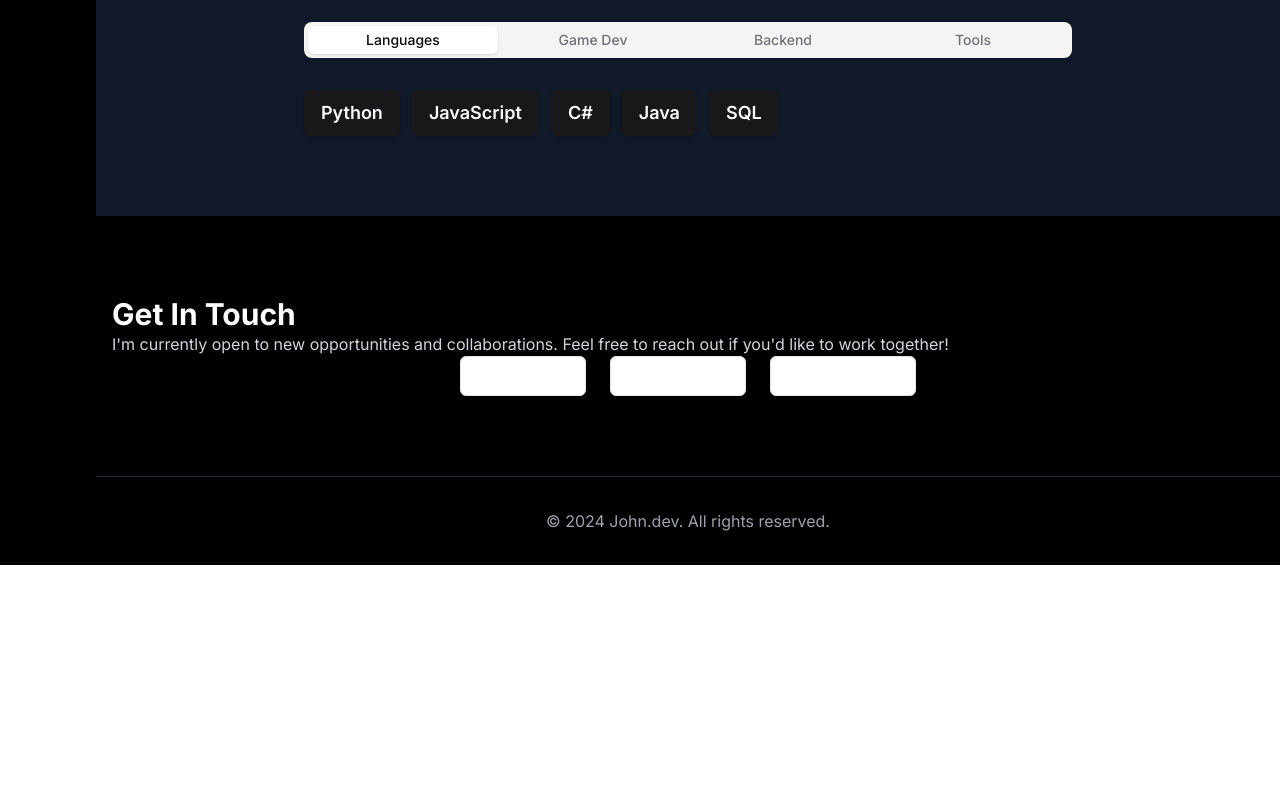
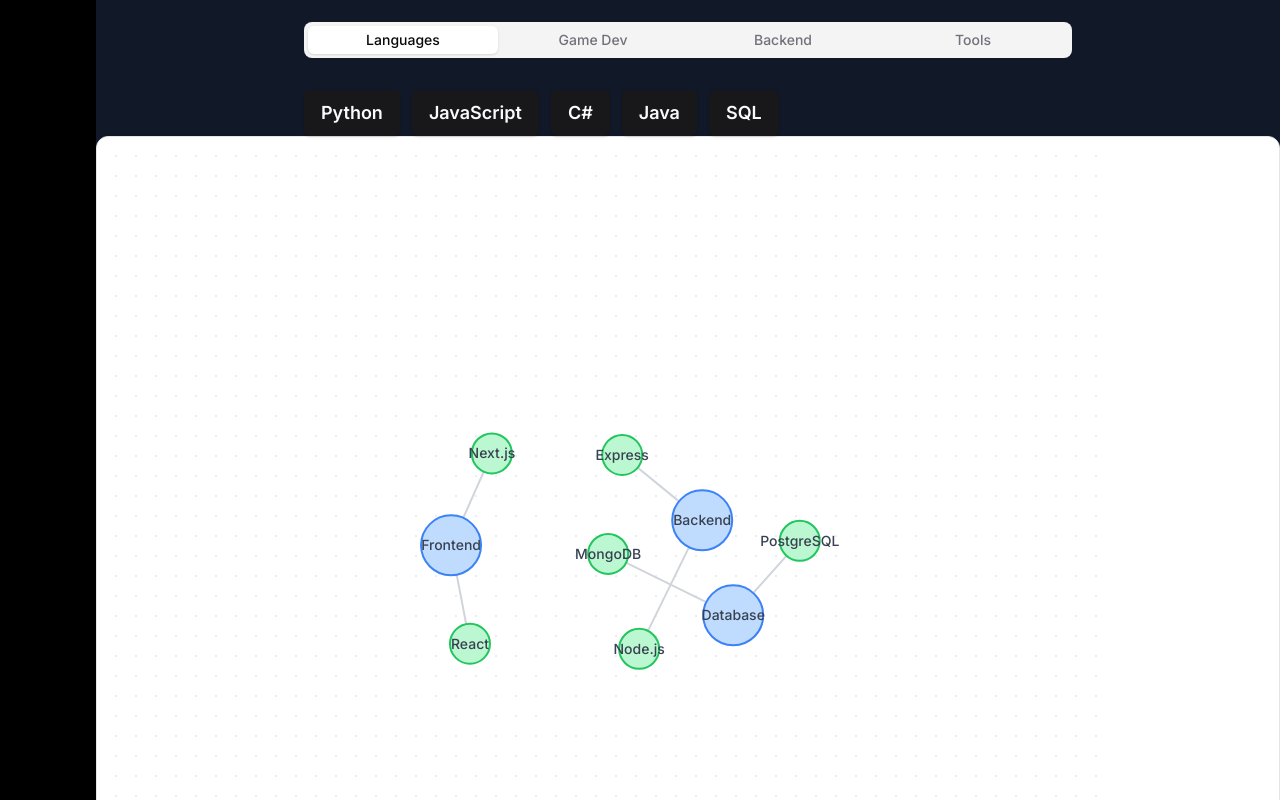
Before and after one commit to Maski0/maski, a Next.js app: page / in a window 1280 px wide. Shown: the part 2580-3380 px from the top of the page. Before the commit the page ends 3145 px from the top, so only its background shows below. Built offline with nearby package versions, Linux system fonts and the light colour scheme.

Commit message:
SkillGraph

```diff
--- a/src/app/page.tsx
+++ b/src/app/page.tsx
@@ -8,6 +8,7 @@
 import { Badge } from "@/components/ui/badge"
 import { Tabs, TabsContent, TabsList, TabsTrigger } from "@/components/ui/tabs"
 import { useState } from "react"
+import ForceGraph from '@/components/SkillForceGraph'
 
 export default function Portfolio() {
   const [isNavExpanded, setIsNavExpanded] = useState(false);
@@ -277,6 +278,7 @@
               ))}
             </Tabs>
           </motion.div>
+          <ForceGraph width = {1000} height = {800} />
         </section>
 
         {/* Contact Section */}
--- a/src/components/SkillForceGraph.tsx
+++ b/src/components/SkillForceGraph.tsx
@@ -1,31 +1,7 @@
-// types.ts
-interface Node {
-  id: string;
-  group: number;
-  x?: number;
-  y?: number;
-  fx?: number | null;
-  fy?: number | null;
-  index?: number;
-  vx?: number;
-  vy?: number;
-}
-
-interface Link {
-  source: string | Node;
-  target: string | Node;
-  value: number;
-}
-
-interface GraphData {
-  nodes: Node[];
-  links: Link[];
-}
-
-// ForceGraph.tsx
 import React, { useEffect, useRef } from 'react';
 import { Card } from '@/components/ui/card';
 import * as d3 from 'd3';
+import type { GraphData, Node, Link } from '@/types';
 
 interface ForceGraphProps {
   data?: GraphData;
@@ -207,7 +183,7 @@
 
   return (
     <Card className="p-4 w-full">
-      <svg ref={svgRef} width="100%" height={propHeight} />
+      <svg ref={svgRef} width={propWidth} height={propHeight} />
     </Card>
   );
 };
--- /dev/null
+++ b/src/types/index.ts
@@ -0,0 +1,22 @@
+export interface Node {
+    id: string;
+    group: number;
+    x?: number;
+    y?: number;
+    fx?: number | null;
+    fy?: number | null;
+    index?: number;
+    vx?: number;
+    vy?: number;
+  }
+
+export interface Link {
+    source: string | Node;
+    target: string | Node;
+    value: number;
+}
+
+export interface GraphData {
+    nodes: Node[];
+    links: Link[];
+}
```
